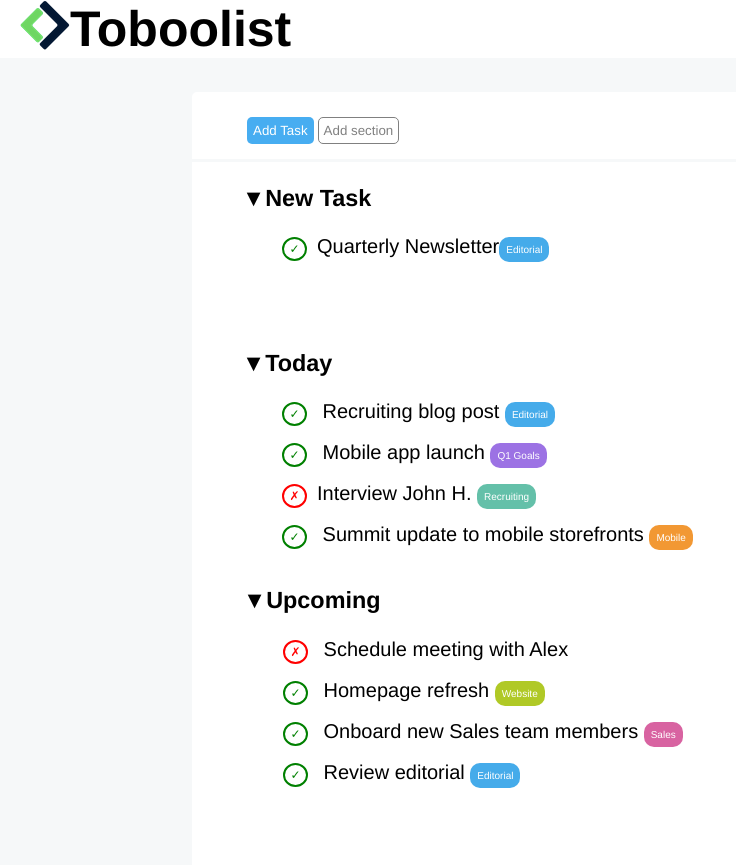
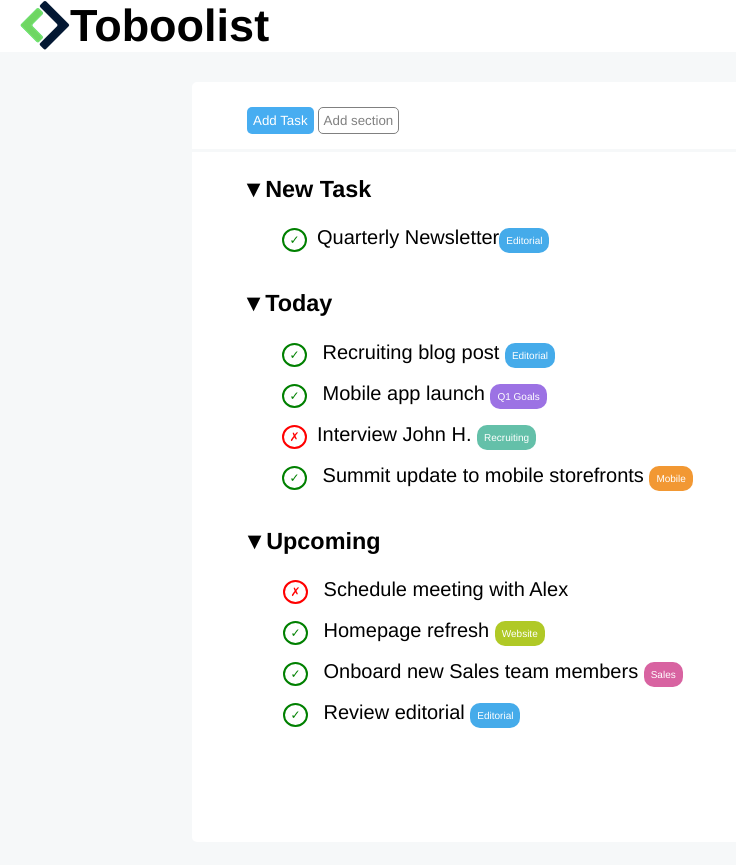
Before and after one commit to DanieleFic/html-css-toboolist, a plain HTML site: page index.html in a window 1280 px wide. Shown: the whole page, without its empty margins (0-736 px from the left). After the commit the page ends 842 px from the top, so only its background shows below. Drawn offline with Linux system fonts and the light colour scheme.

Commit message:
corretto

```diff
--- a/css/style.css
+++ b/css/style.css
@@ -10,21 +10,17 @@ body{
     height: 90%;
     background-color: white;
     margin-top: 0 auto;
-
 }
 .logo{
     float: left;
     margin-left: 20px;
-
 }
-
 .title{
-    font-size: 50px;
+    font-size: 45px;
     font-family:  Helvetica, Arial, sans-serif;
     font-weight: bold;
     margin-top: 0%;
 }
-
 main{
     width: 70%;
     margin: auto;
@@ -68,15 +64,12 @@ main{
 section li{
     padding-bottom: 15px;
 }
-
 .NewTask{
     font-family:  Helvetica, Arial, sans-serif;
     margin-left: 50px;
     border-bottom: 100px;
-    padding-bottom: 30px;
     font-size: 20px;
 }
-
 .Today{
     font-family:  Helvetica, Arial, sans-serif;
     margin-left: 50px;
@@ -84,7 +77,6 @@ section li{
     padding-bottom: 40px;
     font-size: 20px;
 }
-
 .Upcoming{
     font-family:  Helvetica, Arial, sans-serif;
     margin-left: 1px;
```
Also changed, not shown: index.html (+1 -0 lines).
